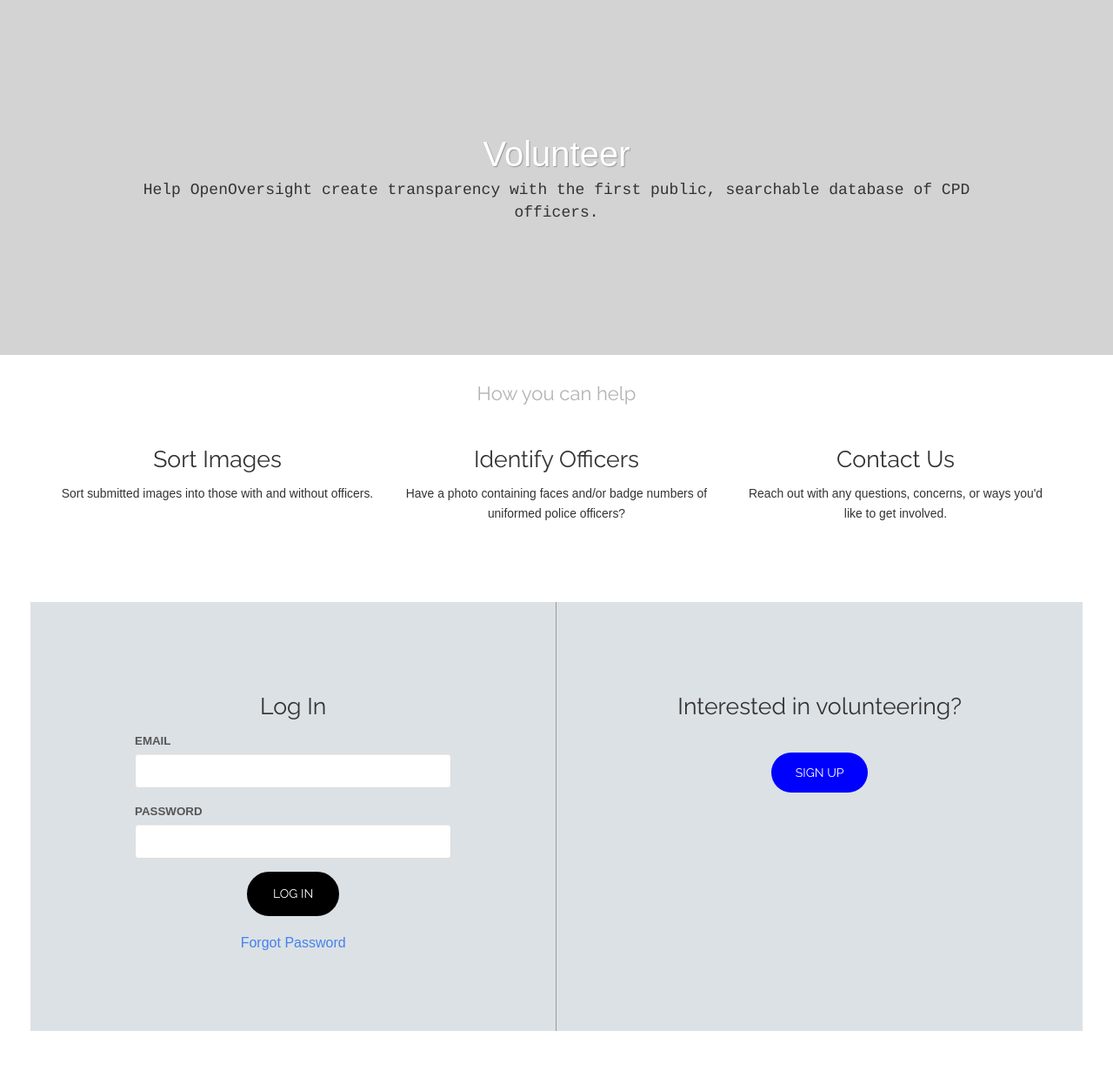
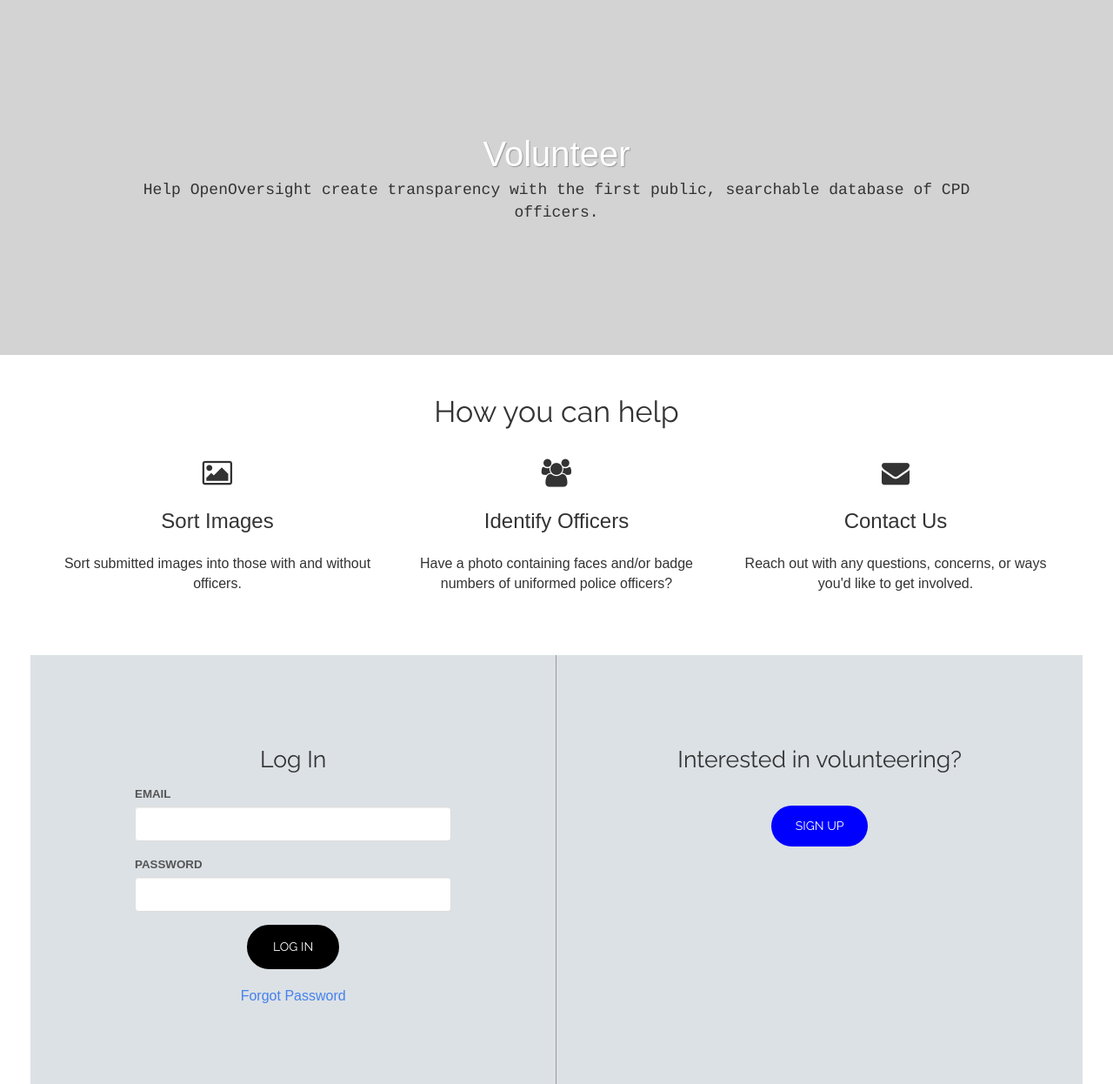
Before and after one commit to lucyparsons/OpenOversight, a Flask app: template OpenOversight/app/templates/label_data.html in a window 1280 px wide. Shown: the part 66-1312 px from the top of the page at 87% size. Run offline with Flask 2, Linux system fonts and the light colour scheme; the template is opened without the code that fills it: values that come from a table or form of the project are taken from there, others are empty; parts of the project's set-up code (start-up, migrations or seed data) failed here and were passed over; some libraries are stand-ins or nearby versions.

Commit message:
Add icons to volunteer page

```diff
--- a/OpenOversight/app/templates/label_data.html
+++ b/OpenOversight/app/templates/label_data.html
@@ -72,34 +72,35 @@
             </div>
         </div>
         <div class="container">
-            <h2>
-                <small>How you can help</small>
+            <h2 class="horizontal-padding font-weight-300">
+                How you can help
             </h2>
-            <div class="row pb-90">
+            <div class="row pb-50">
                 <div class="col-lg-4">
-                    <h1>
-                        <small>Sort Images</small>
-                    </h1>
-                    <small>
+                    <i class="fa fa-picture-o fa-2x"></i>
+                    <p class="lead">
+                        Sort Images
+                    </p><p class="font-weight-300">
                         Sort submitted images into those with and without officers.
-                    </small>
+                </p>
                 </div>
                 <div class="col-lg-4">
-                    <h1>
-                        <small>Identify Officers</small>
-                    </h1>
-                    <small>
+                    <i class="fa fa-users fa-2x"></i>
+                    <p class="lead">
+                        Identify Officers
+                    </p>
+                    <p class="font-weight-300">
                         Have a photo containing faces and/or badge numbers of uniformed police officers?
-                    </small>
+                    </p>
                 </div>
                 <div class="col-lg-4">
-                    <h1>
-                        <small>Contact Us</small>
-                    </h1>
-                    <!--TODO need copy-->
-                    <small>
+                    <i class="fa fa-envelope fa-2x"></i>
+                    <p class="lead">
+                        Contact Us
+                    </p>
+                    <p class="font-weight-300">
                         Reach out with any questions, concerns, or ways you'd like to get involved.
-                    </small>
+                    </p>
                 </div>
             </div>
         </div>
```
